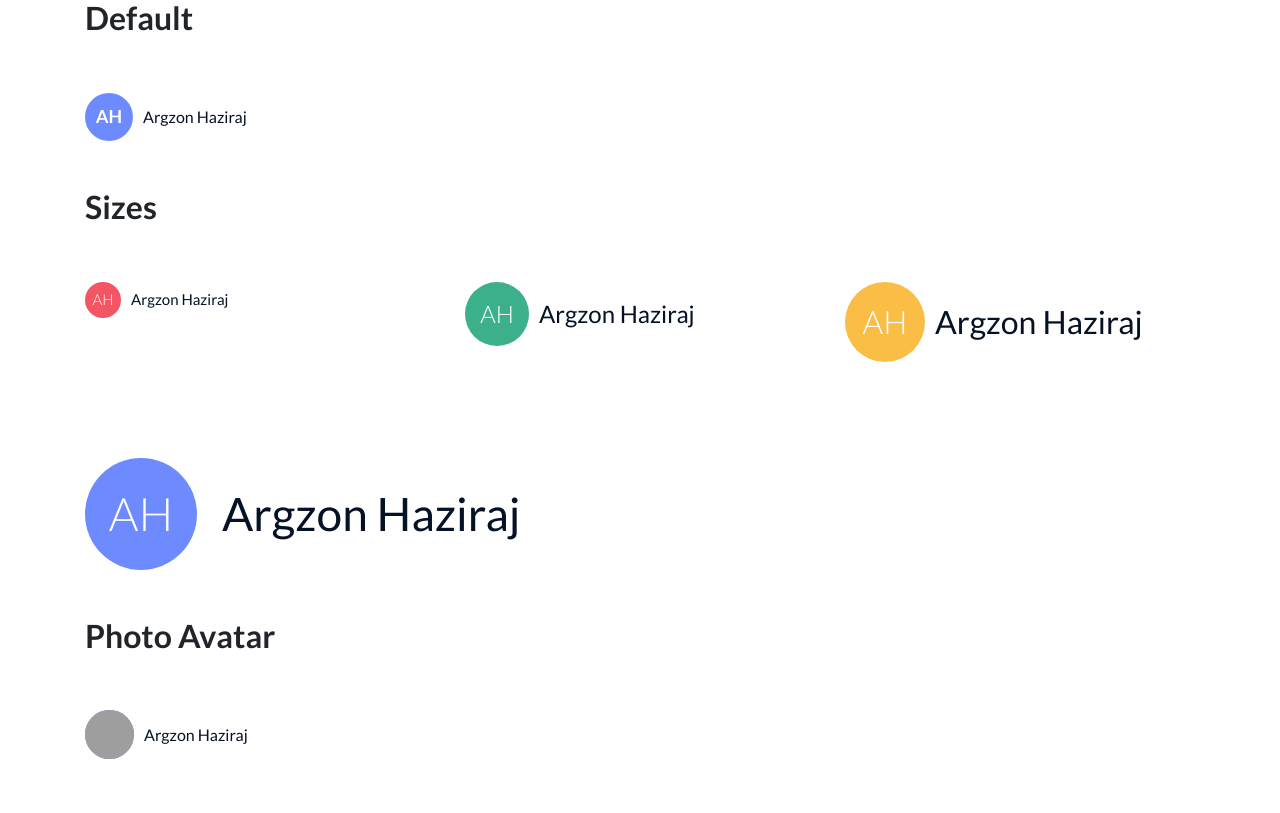
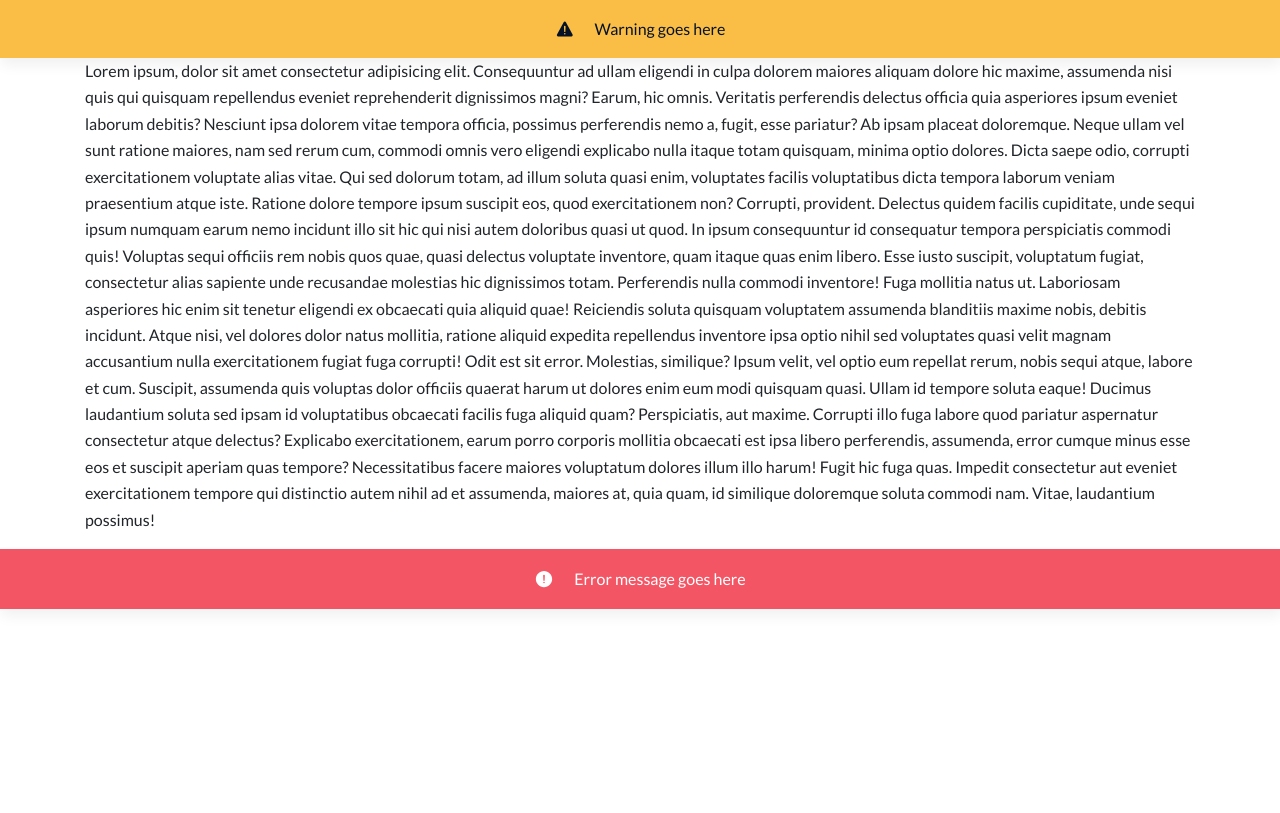
Before and after one commit to NeltaGmbh/framework, a website built with webpack: page index.html in a window 1280 px wide. Built offline with nearby package versions, Linux system fonts and the light colour scheme; grey boxes are pictures that could not be loaded.

Commit message:
DEV-434 Banner Added

```diff
--- a/index.html
+++ b/index.html
@@ -8,56 +8,40 @@
 
 </head>
 <body>
+
+    <div class="banner-warning">
+        <ion-icon name="warning"></ion-icon><span>Warning goes here</span>
+    </div>
+
     <div class="container">
-        <h4>Default</h4>
         <div class="row">
-            <div class="col-4 mt-5 mb-5">
-                <div class="avatar">
-                    <div class="icon">AH</div>
-                    <div class="name">Argzon Haziraj</div>
-                </div>
-            </div>
-        </div>
-
-        <h4>Sizes</h4>
-        <div class="row">
-            <div class="col-4 mt-5 mb-5">
-                <div class="avatar avatar-small">
-                    <div class="icon">AH</div>
-                    <div class="name">Argzon Haziraj</div>
-                </div>
-            </div>
-            <div class="col-4 mt-5 mb-5">
-                <div class="avatar avatar-medium">
-                    <div class="icon">AH</div>
-                    <div class="name">Argzon Haziraj</div>
-                </div>
-            </div>
-            <div class="col-4 mt-5 mb-5">
-                <div class="avatar avatar-large">
-                    <div class="icon">AH</div>
-                    <div class="name">Argzon Haziraj</div>
-                </div>
-            </div>
-            <div class="col-5 mt-5 mb-5">
-                <div class="avatar avatar-huge">
-                    <div class="icon">AH</div>
-                    <div class="name">Argzon Haziraj</div>
-                </div>
-            </div>
-        </div>
-
-        <h4>Photo Avatar</h4>
-        <div class="row">
-            <div class="col-5 mt-5 mb-5">
-                <div class="avatar">
-                    <div class="icon"><img src="https://picsum.photos/200" alt=""></div>
-                    <div class="name">Argzon Haziraj</div>
-                </div>
+            <div class="col-md">
+                <p>Lorem ipsum, dolor sit amet consectetur adipisicing elit. Consequuntur ad ullam eligendi in culpa dolorem maiores aliquam dolore hic maxime, assumenda nisi quis qui quisquam repellendus eveniet reprehenderit dignissimos magni?
+                    Earum, hic omnis. Veritatis perferendis delectus officia quia asperiores ipsum eveniet laborum debitis? Nesciunt ipsa dolorem vitae tempora officia, possimus perferendis nemo a, fugit, esse pariatur? Ab ipsam placeat doloremque.
+                    Neque ullam vel sunt ratione maiores, nam sed rerum cum, commodi omnis vero eligendi explicabo nulla itaque totam quisquam, minima optio dolores. Dicta saepe odio, corrupti exercitationem voluptate alias vitae.
+                    Qui sed dolorum totam, ad illum soluta quasi enim, voluptates facilis voluptatibus dicta tempora laborum veniam praesentium atque iste. Ratione dolore tempore ipsum suscipit eos, quod exercitationem non? Corrupti, provident.
+                    Delectus quidem facilis cupiditate, unde sequi ipsum numquam earum nemo incidunt illo sit hic qui nisi autem doloribus quasi ut quod. In ipsum consequuntur id consequatur tempora perspiciatis commodi quis!
+                    Voluptas sequi officiis rem nobis quos quae, quasi delectus voluptate inventore, quam itaque quas enim libero. Esse iusto suscipit, voluptatum fugiat, consectetur alias sapiente unde recusandae molestias hic dignissimos totam.
+                    Perferendis nulla commodi inventore! Fuga mollitia natus ut. Laboriosam asperiores hic enim sit tenetur eligendi ex obcaecati quia aliquid quae! Reiciendis soluta quisquam voluptatem assumenda blanditiis maxime nobis, debitis incidunt.
+                    Atque nisi, vel dolores dolor natus mollitia, ratione aliquid expedita repellendus inventore ipsa optio nihil sed voluptates quasi velit magnam accusantium nulla exercitationem fugiat fuga corrupti! Odit est sit error.
+                    Molestias, similique? Ipsum velit, vel optio eum repellat rerum, nobis sequi atque, labore et cum. Suscipit, assumenda quis voluptas dolor officiis quaerat harum ut dolores enim eum modi quisquam quasi.
+                    Ullam id tempore soluta eaque! Ducimus laudantium soluta sed ipsam id voluptatibus obcaecati facilis fuga aliquid quam? Perspiciatis, aut maxime. Corrupti illo fuga labore quod pariatur aspernatur consectetur atque delectus?
+                    Explicabo exercitationem, earum porro corporis mollitia obcaecati est ipsa libero perferendis, assumenda, error cumque minus esse eos et suscipit aperiam quas tempore? Necessitatibus facere maiores voluptatum dolores illum illo harum!
+                    Fugit hic fuga quas. Impedit consectetur aut eveniet exercitationem tempore qui distinctio autem nihil ad et assumenda, maiores at, quia quam, id similique doloremque soluta commodi nam. Vitae, laudantium possimus!</p>
             </div>
         </div>
     </div>
 
+    <div class="banner-error">
+        <ion-icon name="alert-circle"></ion-icon>
+        <p>Error message goes here</p>
+    </div>
+
+    <script src="https://unpkg.com/ionicons@5.2.3/dist/ionicons.js"></script>
+
     <script src="dist/bundle.js"></script>
+    <script>
+        feather.replace()
+      </script>
 </body>
 </html>
--- a/src/javascript/index.js
+++ b/src/javascript/index.js
@@ -1,3 +1,2 @@
 import 'bootstrap';
 import '../sass/styles.scss';
-console.log('hello world');
--- a/src/sass/components/_banner.scss
+++ b/src/sass/components/_banner.scss
@@ -0,0 +1,40 @@
+.banner-warning {
+    background: $main-warning;
+    padding: 17px 30px;
+    -webkit-box-shadow: 1px 7px 13px 0px rgba(0,0,0,0.06);
+    -moz-box-shadow: 1px 7px 13px 0px rgba(0,0,0,0.06);
+    box-shadow: 1px 7px 13px 0px rgba(0,0,0,0.06);
+    color: $neutral-1;
+    display: inline-flex;
+    width: 100%;
+    justify-content: center;
+    align-items: center;
+    p {
+        margin: 0;
+    }
+    ion-icon {
+        font-size: 20px;
+        margin-right: 20px;
+    }
+}
+
+// Banner Error
+.banner-error {
+    background: $main-danger;
+    padding: 17px 30px;
+    -webkit-box-shadow: 1px 7px 13px 0px rgba(0,0,0,0.06);
+    -moz-box-shadow: 1px 7px 13px 0px rgba(0,0,0,0.06);
+    box-shadow: 1px 7px 13px 0px rgba(0,0,0,0.06);
+    color: $white;
+    display: inline-flex;
+    width: 100%;
+    justify-content: center;
+    align-items: center;
+    p {
+        margin: 0;
+    }
+    ion-icon {
+        font-size: 20px;
+        margin-right: 20px;
+    }
+}
--- a/src/sass/components/components.scss
+++ b/src/sass/components/components.scss
@@ -1 +1,2 @@
 @import '_avatar.scss';
+@import '_banner.scss';
--- a/src/sass/styles.scss
+++ b/src/sass/styles.scss
@@ -1,3 +1,8 @@
+/*!
+ * Nelta's Framework v0.1.0 (http://design.nelta.de/)
+*/
+
+
 // Bootstrap Import
 @import "~bootstrap/scss/bootstrap";
 
```
Also changed, not shown: README.md, dist/bundle.css, dist/bundle.js, src/images/icons/error.svg (added), src/images/icons/warning.svg (added), 1 other file.
